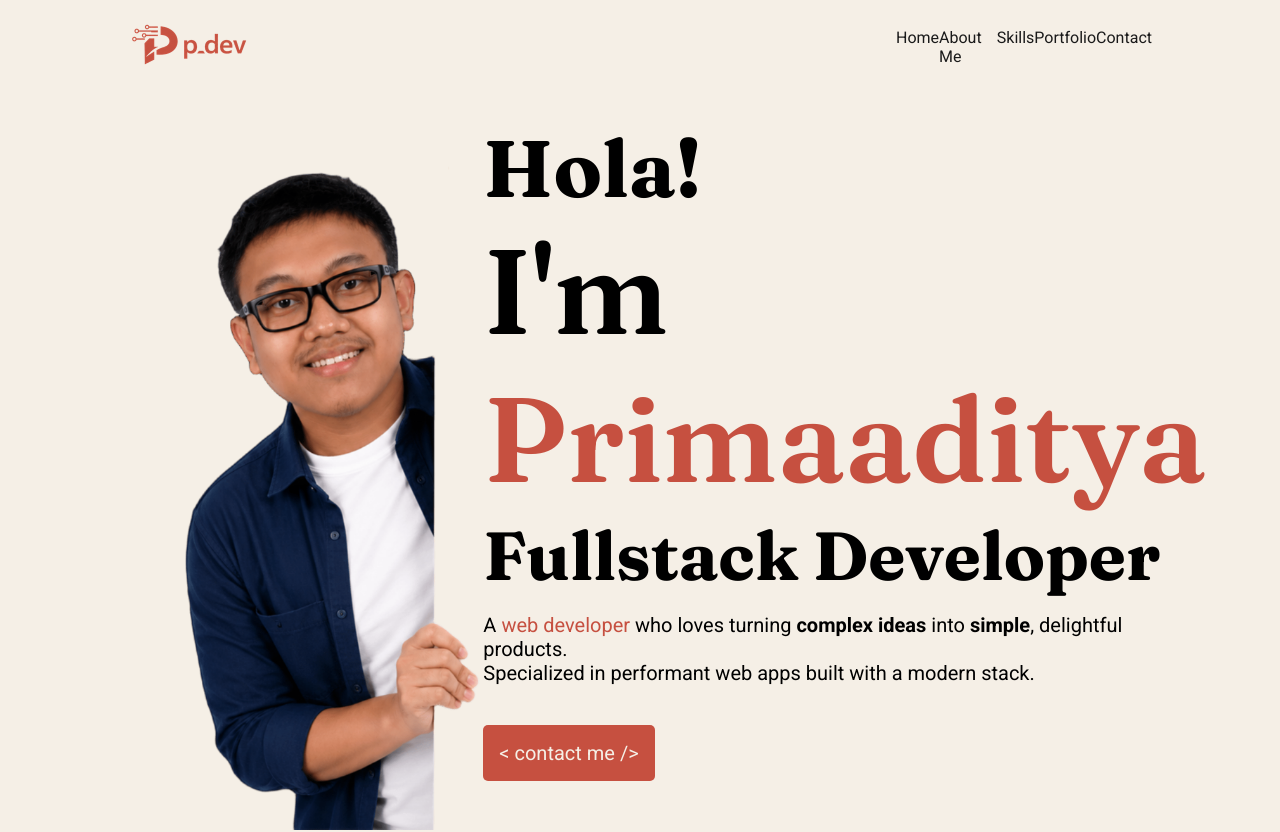
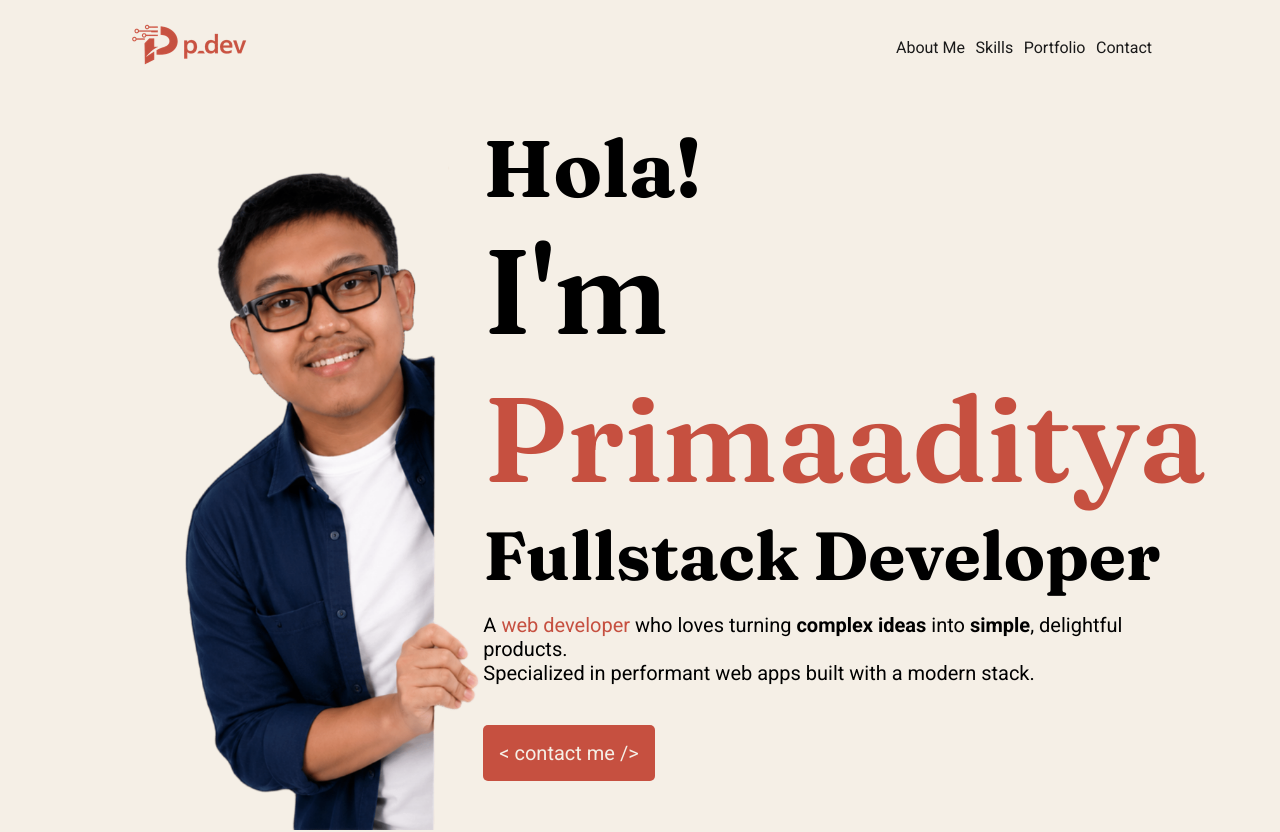
Before and after one commit to redyananda/port-dev, a React (Vite) app: page / in a window 1280 px wide. Shown: the top 832 px of the page. Built offline with nearby package versions, Linux system fonts and the light colour scheme.

Commit message:
scroll fixed

```diff
--- a/src/components/AboutMe.tsx
+++ b/src/components/AboutMe.tsx
@@ -2,7 +2,7 @@ import "./AboutMe.css";
 
 const AboutMe = () => {
   return (
-    <div className="about">
+    <div className="about" id="about">
       <div className="about-header">
         <h2 style={{ fontSize: "80px" }}>About Me</h2>
       </div>
--- a/src/components/Hero.tsx
+++ b/src/components/Hero.tsx
@@ -2,7 +2,7 @@ import "./Hero.css";
 
 const Hero = () => {
   return (
-    <div className="hero">
+    <div className="hero" id="hero">
       <div className="hero-img">
         <img src="./heroImg.png" alt="hero-img" />
       </div>
--- a/src/components/Navbar.tsx
+++ b/src/components/Navbar.tsx
@@ -3,12 +3,11 @@ import './Navbar.css'
 const Navbar = () => {
   return (
     <div className='navbar'>
-        <a href="/" className='navbar-brand'>
+        <a href="#hero" className='navbar-brand'>
             <img src="/logo.png" alt="logo" />
         </a>
         <ul className='navbar-nav'>
-            <li className='nav-link'><a href="">Home</a></li>
-            <li className='nav-link'><a href="">About Me</a></li>
+            <li className='nav-link'><a href="#about">About Me</a></li>
             <li className='nav-link'><a href="">Skills</a></li>
             <li className='nav-link'><a href="">Portfolio</a></li>
             <li className='nav-link'><a href="">Contact</a></li>
--- a/src/index.css
+++ b/src/index.css
@@ -14,6 +14,10 @@ body {
   background-color: #f5efe6;
 }
 
+html {
+  scroll-behavior: smooth;
+}
+
 h1, h2, h3, h4 {
   font-family: var(--font-display);
   font-optical-sizing: auto;
```
